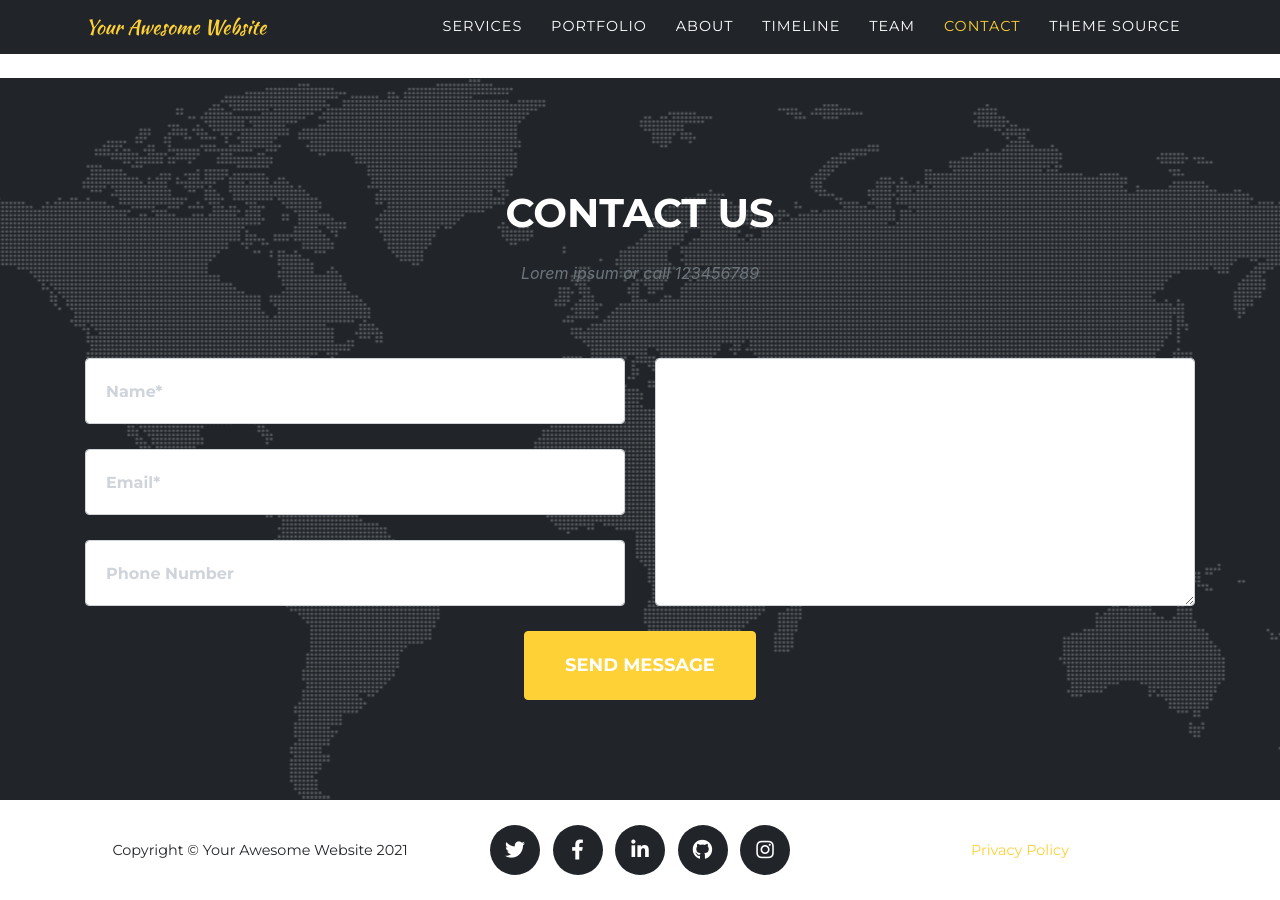
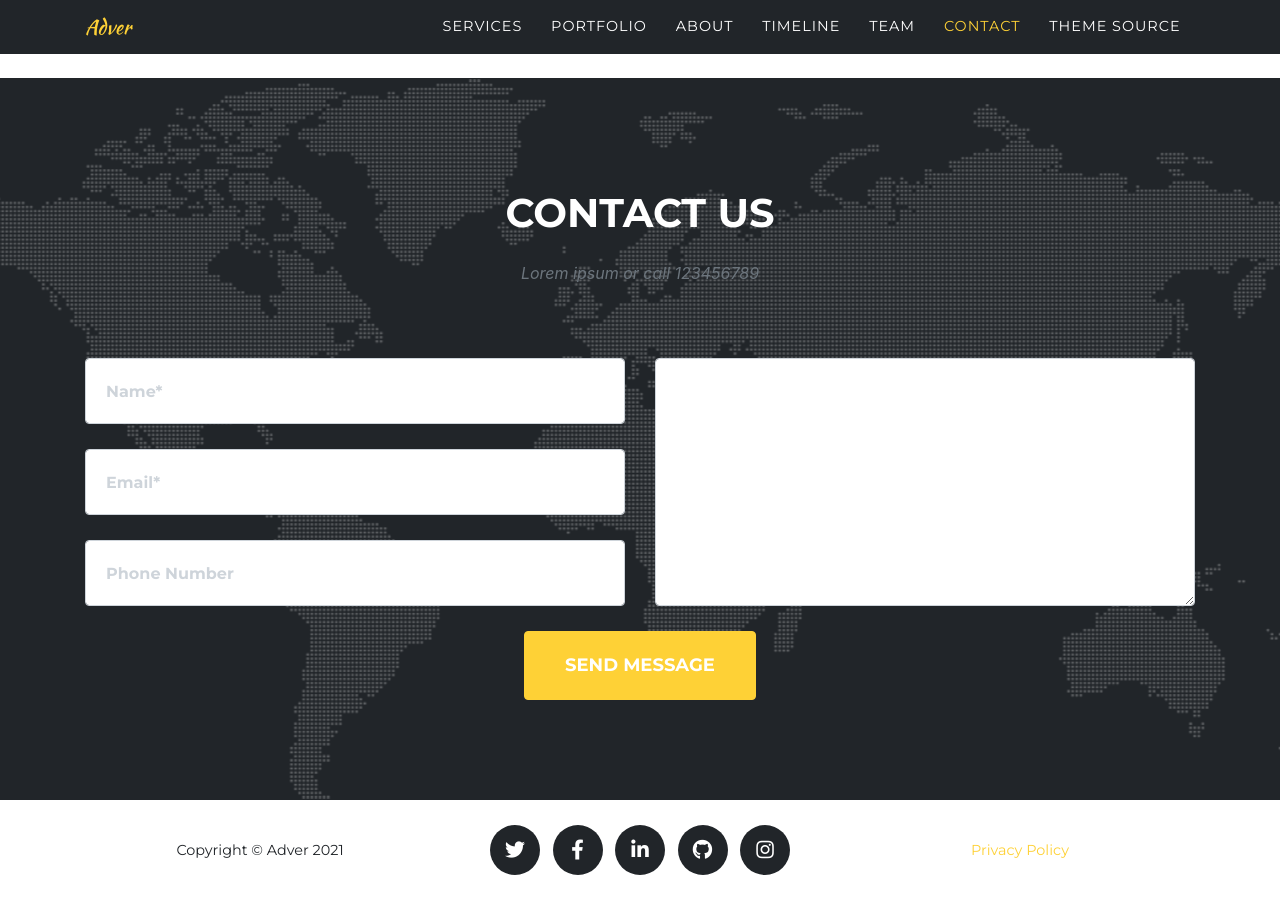
Before and after one commit to adver-tech/adver, a Jekyll site: the page built from index.md, in a window 1280 px wide and 900 px high, scrolled down 5690 px. Built offline with Jekyll 4.4.1, drawn with Linux system fonts in a browser that asks for light colours; some web fonts are replaced.

Commit message:
theme connection

```diff
--- a/_config.yml
+++ b/_config.yml
@@ -13,13 +13,13 @@
 
 theme: jekyll-agency
 
-url    : "" # the base hostname & protocol for your site, e.g. http://example.com
-baseurl: "" # the subpath of your site, e.g. /blog
+url    : "https://adver-tech.github.io/adver.github.io/" # the base hostname & protocol for your site, e.g. http://example.com
+baseurl: "/adver" # the subpath of your site, e.g. /blog
 
-title      : Your Awesome Website
+title      : Adver
 email      : your-email@example.com #this is also the email contact forms will go to
 description: "Site description"
-author     : Your Name
+author     : Adver
 # logo:     #optional, defaults to site title
   # path: assets\img\clients\creative-market.jpg
   # height: 60 #height in px, defaults to 52px
```
Also changed, not shown: README.md, 2 other files.
